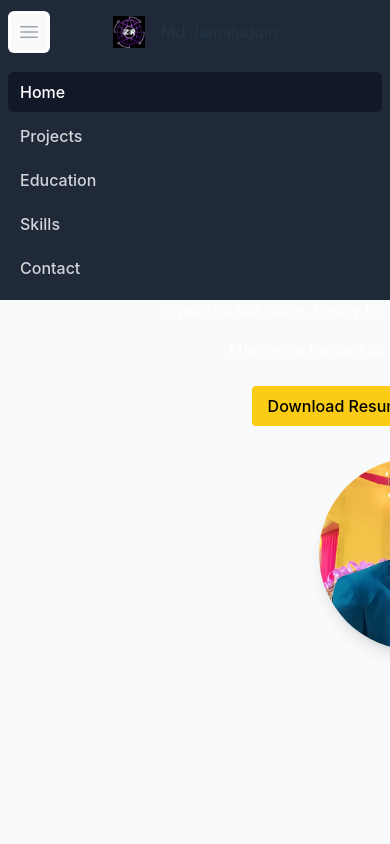
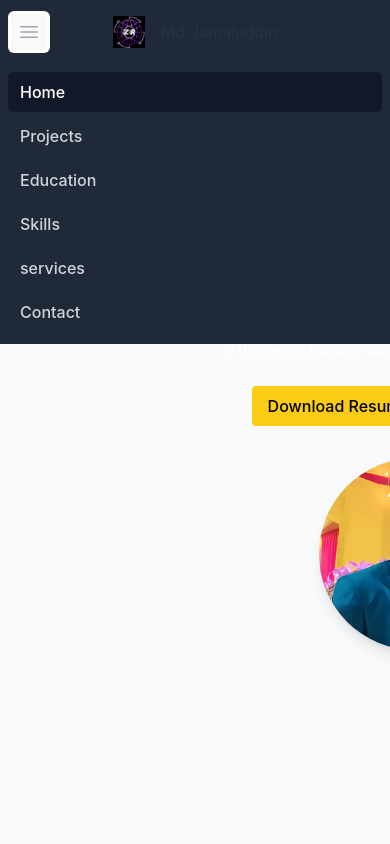
Before and after one commit to Zamal2003/Portfolio-main, a React (Vite) app in the folder portfolio-main/: page / in a window 390 px wide. Both pictures are taken after a click on the button "Open main menu". Shown: the top 844 px of the page. Built offline with nearby package versions, Linux system fonts and the light colour scheme.

Commit message:
second commit

```diff
--- a/portfolio-main/src/components/Navbar.jsx
+++ b/portfolio-main/src/components/Navbar.jsx
@@ -80,6 +80,9 @@ function Navbar() {
             <a href="#skills" className="block rounded-md px-3 py-2 text-base font-medium text-gray-300 hover:bg-gray-700 hover:text-white">
               Skills
             </a>
+            <a href="#services" className="block rounded-md px-3 py-2 text-base font-medium text-gray-300 hover:bg-gray-700 hover:text-white">
+             services
+            </a>
             <a href="#contact" className="block rounded-md px-3 py-2 text-base font-medium text-gray-300 hover:bg-gray-700 hover:text-white">
               Contact
             </a>
```
